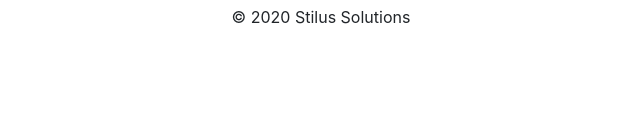
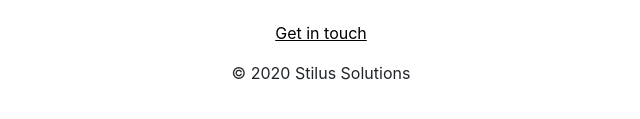
Before and after one commit to stilus-solutions/stilus-solutions.github.io, a plain HTML site: page index.html in a window 1280 px wide. Shown: the part 383-502 px from the top of the page, without its empty margins (319-959 px from the left). Drawn offline with nearby package versions, Linux system fonts and the light colour scheme.

Commit message:
Added email address
Added email address so people can contact me

```diff
--- a/css/styles.css
+++ b/css/styles.css
@@ -11,3 +11,8 @@ h1 {
 .ss_b {
   margin-top: 200px;
 }
+
+a:link {
+  color:black;
+  text-decoration: underline;
+}
--- a/index.html
+++ b/index.html
@@ -14,8 +14,8 @@
     <div class="container text-center ss_b">
       <img src="img\logo.png">
       <h1 class="text-center p-3">Coming Soon</h1>
-      <div>&copy; 2020 Stilus Solutions
-    </div>
+      <div class="py-3"><a href="mailto:enquiries@stilus-solutions.com">Get in touch</a></div>
+      <div>&copy; 2020 Stilus Solutions</div>
   </body>
 
 </html>
```
